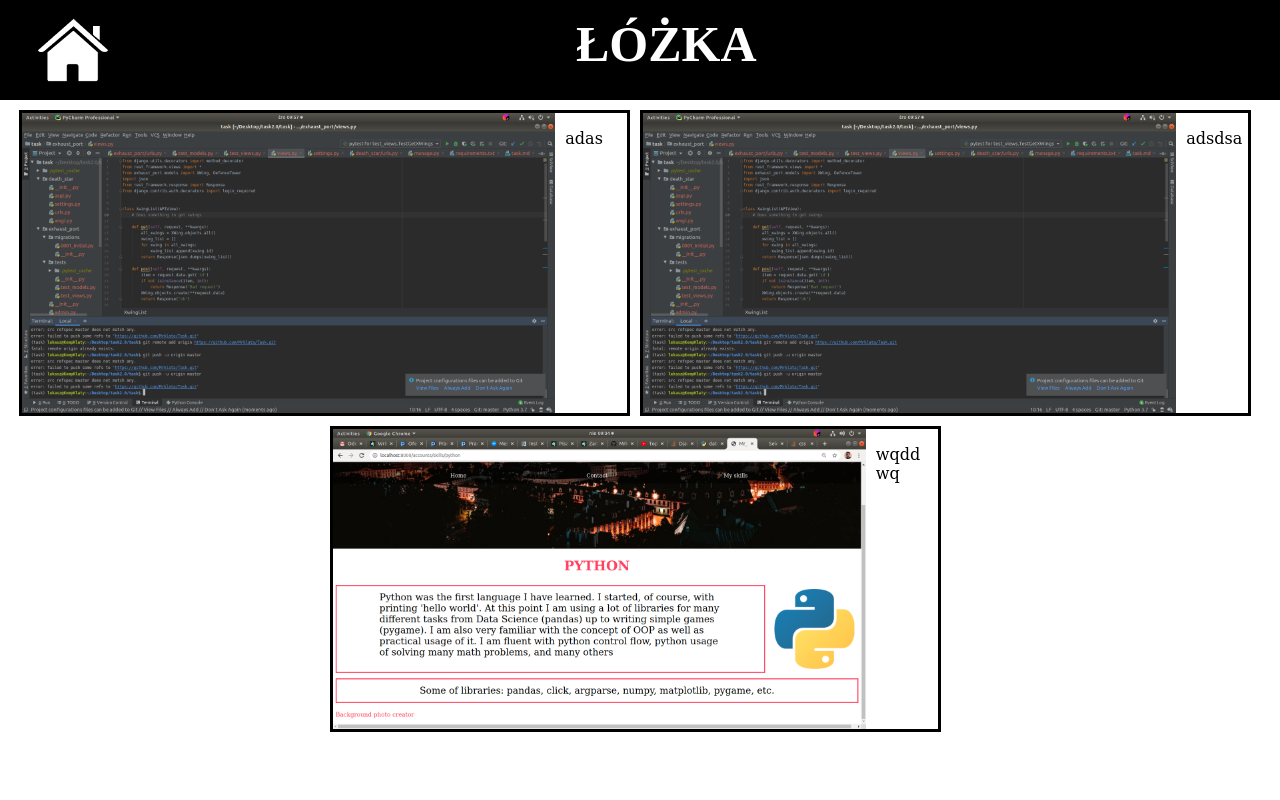
After one commit to Mrklata/Rasia-site-finished, a Django app: template templates/look/beds2.html in a window 1280 px wide. The commit adds this page. Run offline with Django 3.2, Linux system fonts and the light colour scheme; the template is opened without the code that fills it: values that come from a table or form of the project are taken from there, others are empty; data comes from the database, SQL or seed files in the repository.

Commit message:
app version 2

```diff
--- a/static/css/main2.css
+++ b/static/css/main2.css
@@ -6,6 +6,8 @@ body {
 .button_container {
   margin-top: 75px;
   margin-bottom: 75px;
+  display: flex;
+  justify-content: space-evenly;
   left: 0;
   right: 0;
   top: 30%;
@@ -25,7 +27,7 @@ body {
   font-size: 15px;
   background-color: #222;
   padding: 17px 60px;
-  margin: 0 auto;
+  margin: 0;
   box-shadow: 0 5px 15px rgba(0, 0, 0, 0.2);
 }
 
@@ -154,11 +156,107 @@ body {
 
 #movies {
   margin: 40px;
-  height: 200px;
+  height: 75px;
 }
-#movies a {
-  text-decoration: none;
+
+#movieImage {
+  justify-content: center;
+  align-items: center;
+  display: flex;
+  flex-direction: column;
+  margin-bottom: 30px;
+  margin-top: 30px;
+}
+#movieImage img {
+  height: 250px;
+  background: #000000;
+  transition: 0.2s;
+}
+#movieImage img:hover {
+  background: #ff2b3e;
+}
+#movieImage p {
+  font-size: 30px;
+  font-family: "DejaVu Serif", sans-serif;
+  margin-top: 10px;
+  color: #000000;
+}
+
+.sideUp {
+  height: 100px;
+  width: 100vw;
+  background: black;
+  display: flex;
+  align-content: center;
+  position: fixed;
+}
+
+#homeLogo {
+  display: flex;
+  align-items: center;
+  margin-left: 3%;
+}
+#homeLogo a img {
+  display: flex;
+  height: 70px;
+  background: white;
+  transition: 0.2s;
+}
+#homeLogo a img:hover {
+  background: #ff2b3e;
+}
+
+.sideTitle {
+  position: absolute;
+  left: 45%;
+  right: 45%;
+  top: 15px;
+}
+.sideTitle h1 {
+  color: white;
   font-size: 50px;
+  margin: 0;
+}
+
+#emptyDiv {
+  width: 100vw;
+  height: 100px;
+  background-color: white;
+}
+
+.loop-img {
+  display: flex;
+  flex-wrap: wrap;
+  justify-content: center;
+}
+
+.photos-sites {
+  border-style: solid;
+  display: flex;
+  background: white;
+  width: 600px;
+  height: 300px;
+  margin-top: 10px;
+  margin-right: 10px;
+  float: left;
+  padding-right: 5px;
+}
+.photos-sites img {
+  height: 300px;
+  width: auto;
+}
+
+.description {
+  width: auto;
+  border: 2px black;
+  margin-left: 10px;
+}
+.description p {
+  color: #000000;
+  font-family: "DejaVu Serif", sans-serif;
+  max-width: available;
+  max-height: 280px;
+  word-break: break-word;
 }
 
 /*# sourceMappingURL=main2.css.map */
--- a/static/css/main2.scss
+++ b/static/css/main2.scss
@@ -7,6 +7,8 @@ body {
 .button_container {
   margin-top: 75px;
   margin-bottom: 75px;
+  display: flex;
+  justify-content: space-evenly;
   left: 0;
   right: 0;
   top: 30%;
@@ -27,7 +29,7 @@ body {
   font-size: 15px;
   background-color: #222;
   padding: 17px 60px;
-  margin: 0 auto;
+  margin: 0;
   box-shadow: 0 5px 15px rgba(0, 0, 0, 0.20);
 }
 
@@ -121,10 +123,11 @@ body {
     margin-bottom: 30px;
     margin-top: 30px;
 
-    img{
+    img {
       background: #000000;
       transition: 0.2s;
-      &:hover{
+
+      &:hover {
         background: #ff2b3e;
       }
     }
@@ -174,15 +177,125 @@ body {
 
   img {
     height: 100px;
+
   }
 }
 
 #movies {
   margin: 40px;
-  height: 200px;
+  height: 75px;
+}
 
-  a {
-    text-decoration: none;
-    font-size: 50px;
+#movieImage {
+  justify-content: center;
+  align-items: center;
+  display: flex;
+  flex-direction: column;
+  margin-bottom: 30px;
+  margin-top: 30px;
+
+  img {
+    height: 250px;
+
+
+    background: #000000;
+    transition: 0.2s;
+
+    &:hover {
+      background: #ff2b3e;
+    }
+  }
+
+  p {
+    font-size: 30px;
+    font-family: "DejaVu Serif", sans-serif;
+    margin-top: 10px;
+    color: #000000;
   }
 }
+
+.sideUp {
+  height: 100px;
+  width: 100vw;
+  background: black;
+  display: flex;
+  align-content: center;
+  position: fixed
+}
+
+#homeLogo {
+  display: flex;
+  align-items: center;
+  margin-left: 3%;
+
+  a img {
+    display: flex;
+    height: 70px;
+    background: white;
+    transition: 0.2s;
+
+    &:hover {
+      background: #ff2b3e;
+    }
+  }
+}
+
+.sideTitle {
+  position: absolute;
+  left: 45%;
+  right: 45%;
+  top: 15px;
+
+  h1 {
+    color: white;
+    font-size: 50px;
+    margin: 0;
+  }
+}
+
+#emptyDiv {
+  width: 100vw;
+  height: 100px;
+  background-color: white;
+}
+
+.loop-img {
+  display: flex;
+  flex-wrap: wrap;
+  justify-content: center;
+}
+
+.photos-sites {
+  border-style: solid;
+  display: flex;
+  background: white;
+  width: 600px;
+  height: 300px;
+  margin-top: 10px;
+  margin-right: 10px;
+  float: left;
+  padding-right: 5px;
+
+  img {
+    height: 300px;
+    width: auto;
+
+  }
+
+}
+
+.description {
+  width: auto;
+  border: 2px black;
+  margin-left: 10px;
+
+  p {
+    color: #000000;
+    font-family: "DejaVu Serif", sans-serif;
+    max-width: available;
+    max-height: 280px;
+    word-break: break-word;
+  }
+
+
+}
--- /dev/null
+++ b/templates/look/bathroom_2.html
@@ -0,0 +1,4 @@
+{% extends 'look/index.html' %}
+{% load static %}
+{% block title %}bathroom{% endblock %}
+{% block header %}ŁAZIENKI{% endblock %}
--- /dev/null
+++ b/templates/look/beds2.html
@@ -0,0 +1,4 @@
+{% extends 'look/index.html' %}
+{% load static %}
+{% block title %}beds{% endblock %}
+{% block header %}ŁÓŻKA{% endblock %}
--- /dev/null
+++ b/templates/look/closet2.html
@@ -0,0 +1,4 @@
+{% extends 'look/index.html' %}
+{% load static %}
+{% block title %}closets{% endblock %}
+{% block header %}SZAFY{% endblock %}
--- /dev/null
+++ b/templates/look/from_back2.html
@@ -0,0 +1,4 @@
+{% extends 'look/index.html' %}
+{% load static %}
+{% block title %}from_back{% endblock %}
+{% block header %}ZAPLECZE{% endblock %}
--- /dev/null
+++ b/templates/look/index.html
@@ -0,0 +1,33 @@
+{% load static %}
+
+<html lang="pl">
+<head>
+    <link type="text/css" rel="stylesheet" href="{% static 'css/main2.css' %}">
+    <title>RASIA| {% block title %}{% endblock %}</title>
+</head>
+<body>
+<div class="sideUp">
+    <div id="homeLogo">
+        <a href="{% url 'try' %}"> <img src="{% static 'img/home2.png' %}" alt="home"></a>
+
+    </div>
+    <div class="sideTitle">
+        <h1>{% block header %}{% endblock %}</h1>
+    </div>
+</div>
+<div id="emptyDiv"></div>
+<div class="loop-img">
+    {% for i in file %}
+    <div class="photos-sites">
+
+        <img src="{{ i.image_thumbnail.url }}" alt="img">
+        <div class="description">
+            <p>{{ i.description|linebreaks }}</p>
+
+        </div>
+    </div>
+    {% endfor %}
+</div>
+
+</body>
+</html>
--- /dev/null
+++ b/templates/look/kitchen2.html
@@ -0,0 +1,4 @@
+{% extends 'look/index.html' %}
+{% load static %}
+{% block title %}kitchens{% endblock %}
+{% block header %}KUCHNIE{% endblock %}
--- /dev/null
+++ b/templates/look/others2.html
@@ -0,0 +1,4 @@
+{% extends 'look/index.html' %}
+{% load static %}
+{% block title %}others{% endblock %}
+{% block header %}INNE{% endblock %}
```
Also changed, not shown: look/views.py (+8 -8 lines), templates/look/main_2.html (+20 -10 lines), templates/look/movies2.html (added, +32 -0 lines), static/img/home-svgrepo-com.svg (added), static/img/home2.png (added), static/img/movie-svgrepo-com.svg (added), static/img/movie.png (added), 1 other file.
